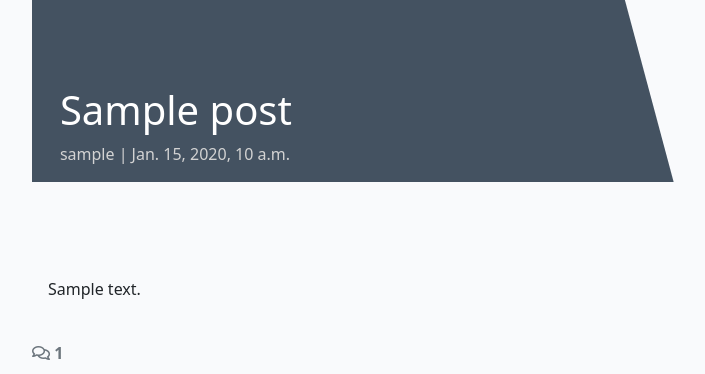
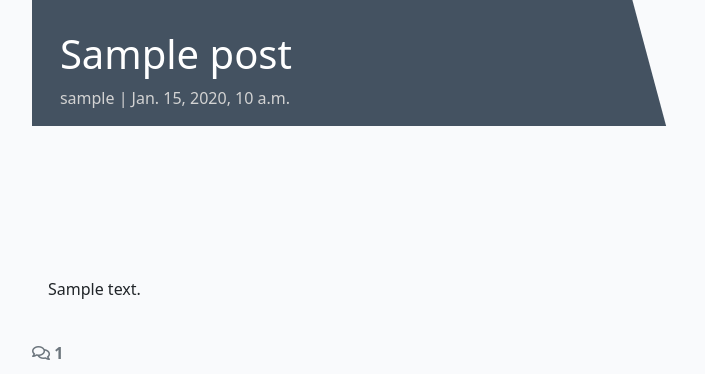
Before and after one commit to AJGreaves/blog-lesson-plan, a Django app: a page that uses templates/base.html in a window 1280 px wide. Shown: the part 151-525 px from the top of the page, without its empty margins (50-755 px from the left). Run offline with Django 4.2, Linux system fonts and the light colour scheme; tables that the repository leaves empty hold one stand-in row (values such as "Sample post"); parts of the project's set-up code (start-up, migrations or seed data) failed here and were passed over; some libraries are stand-ins or nearby versions.

Commit message:
Update blog post heading margin for longer post titles

```diff
--- a/static/css/style.css
+++ b/static/css/style.css
@@ -102,7 +102,7 @@ body {
 }
 
 .post-title {
-    margin-top: 20%;
+    margin-top: 10%;
     margin-left: 5%;
 }
 
```
